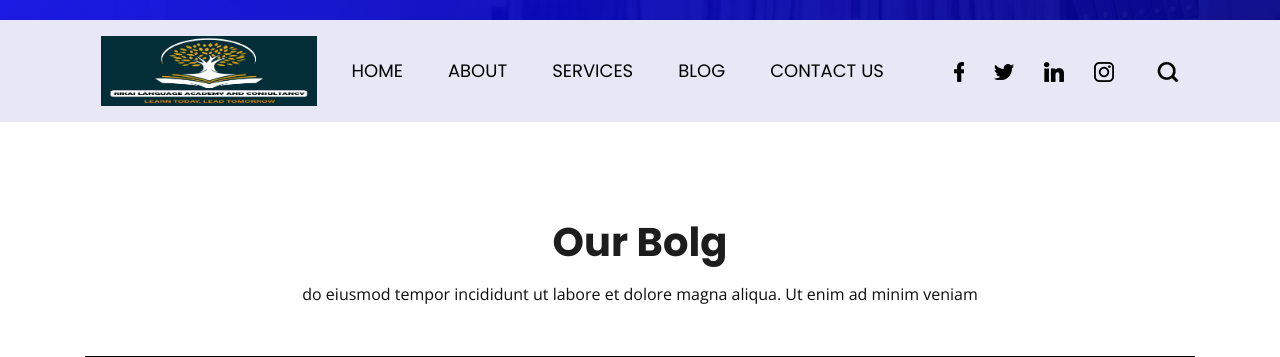
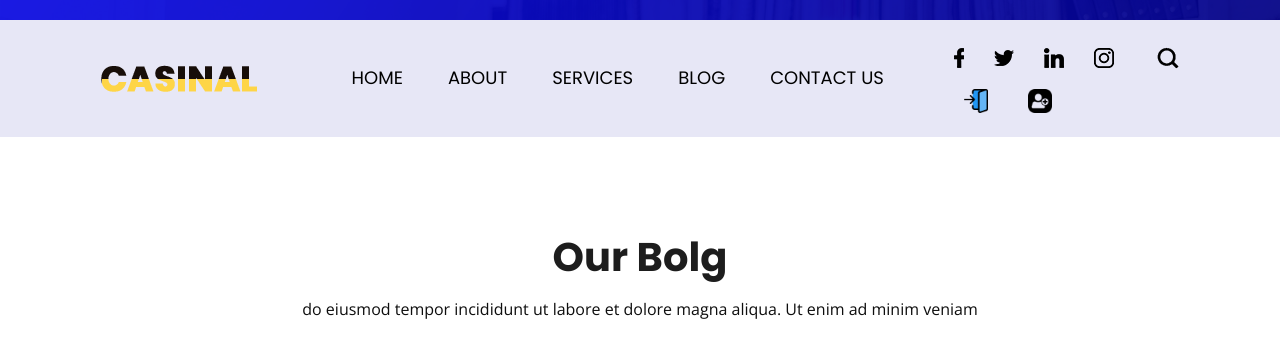
Before and after one commit to arafat2183/student_file_management, a Django app: template sfm/front_end_blog/templates/blog.html in a window 1280 px wide. Shown: the top 357 px of the page. Run offline with Django 3.2, Linux system fonts and the light colour scheme; the template is opened without the code that fills it, so the values that code supplies are empty; some libraries are stand-ins or nearby versions.

Commit message:
added logout and registration button

```diff
--- a/sfm/static/front_end/css/style.css
+++ b/sfm/static/front_end/css/style.css
@@ -766,13 +766,14 @@ button {
 }
 
 
+.auth_buttons a {
+    margin-left: 10px; /* Adjust spacing as needed */
+  }
 
-
-
-
-
-
-
+  .auth_buttons img {
+    width: 24px; /* Adjust icon size as needed */
+    height: auto;
+  }
 
 
 #main_slider a.carousel-control-prev {
--- a/sfm/templates/header-menu.html
+++ b/sfm/templates/header-menu.html
@@ -4,7 +4,7 @@
          <div class="header_bg">
             <div class="container">
                <nav class="navbar navbar-expand-lg navbar-light bg-light">
-                  <a class="logo" href="{% url 'home' %}"><img src="{% static 'front_end/images/rikai_main_logo.png' %}"></a>
+                  <a class="logo" href="{% url 'home' %}"><img src="{% static 'front_end/images/logo.png' %}"></a>
                   <button class="navbar-toggler" type="button" data-toggle="collapse" data-target="#navbarSupportedContent" aria-controls="navbarSupportedContent" aria-expanded="false" aria-label="Toggle navigation">
                   <span class="navbar-toggler-icon"></span>
                   </button>
@@ -33,6 +33,10 @@
                            <li><a href="#"><img src="{% static 'front_end/images/linkedin-icon.png' %}"></a></li>
                            <li><a href="#"><img src="{% static 'front_end/images/instagram-icon.png' %}"></a></li>
                            <div class="donate_bt"><a href="#"><img src="{% static 'front_end/images/search-icon.png' %}"></a></div>
+                           <div class="auth_buttons">
+                              <li><a href="#"><img src="{% static 'front_end/images/login.png' %}" alt="Login"></a></li>
+                              <li><a href="#"><img src="{% static 'front_end/images/signup.png' %}" alt="Sign Up"></a></li>
+                           </div>
                         </ul>
                      </div>
                   </div>
```
Also changed, not shown: sfm/static/front_end/images/login.png (added), sfm/static/front_end/images/signup.png (added).
